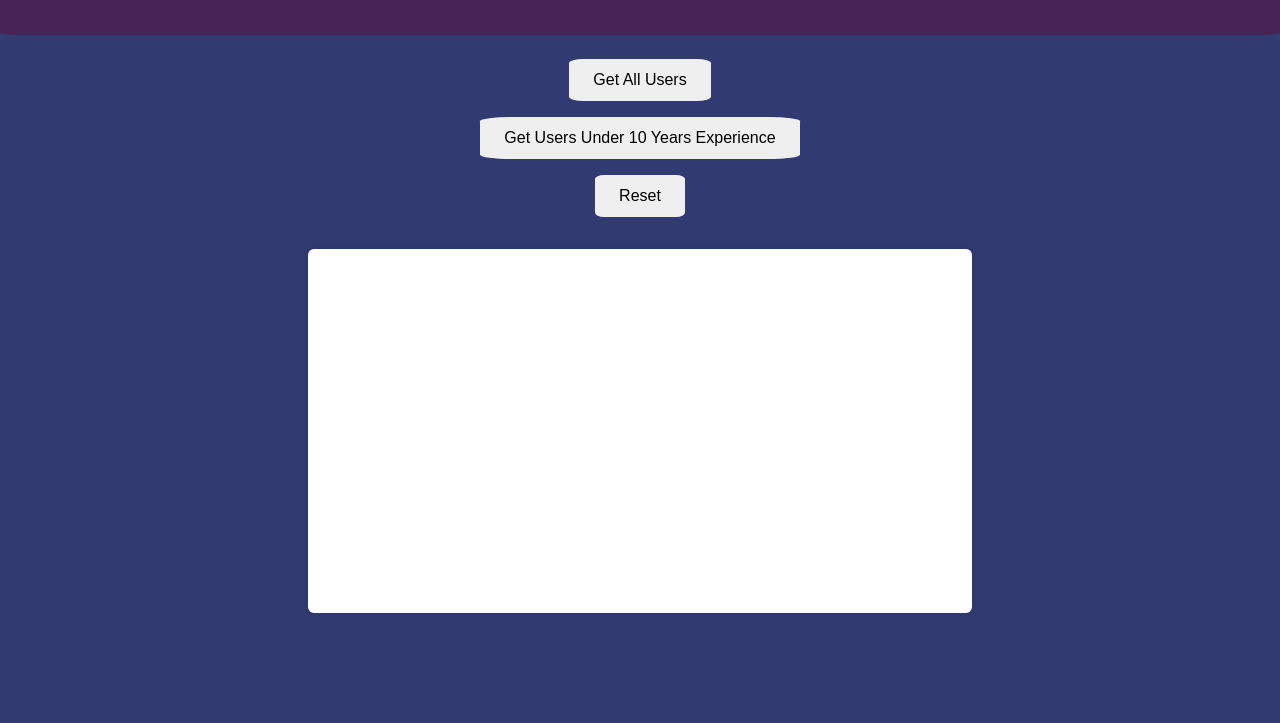
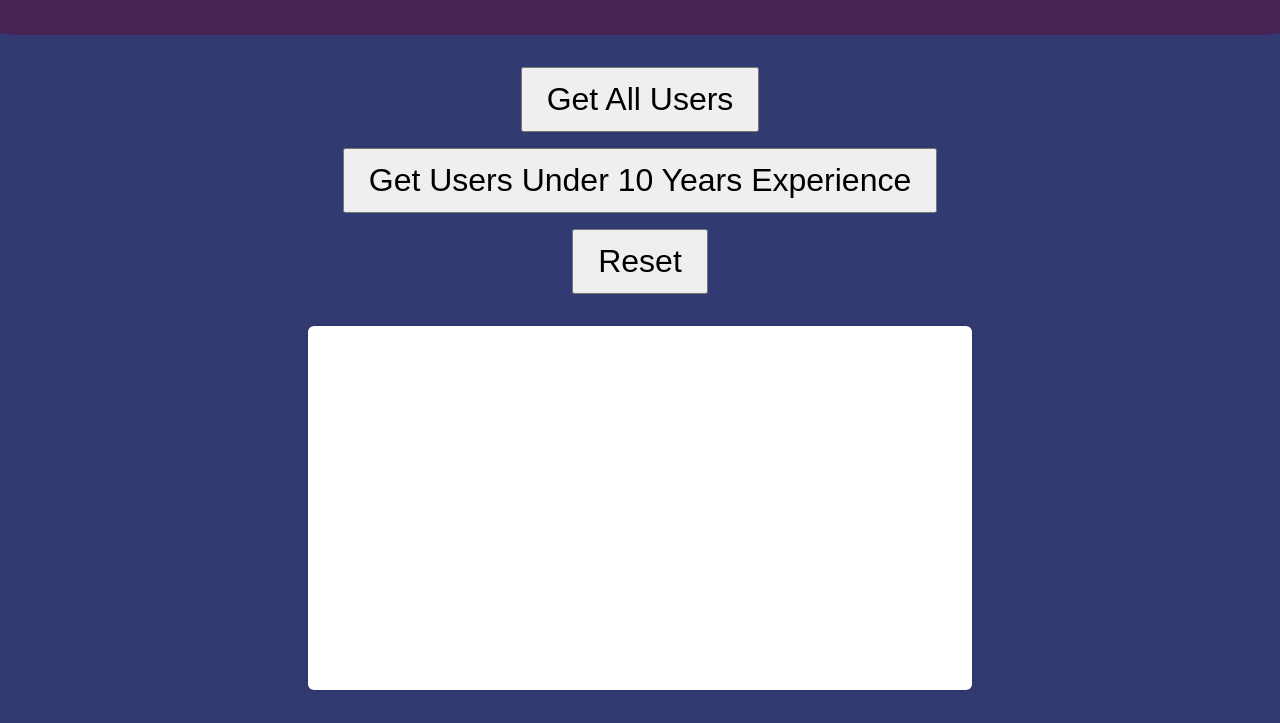
Before and after one commit to BuiltbyJaime/basic-fetch-practice, a plain HTML site: page Files/index.html in a window 1280 px wide. Shown: the part 77-800 px from the top of the page. Drawn offline with Linux system fonts and the light colour scheme.

Commit message:
Included some styling changes

```diff
--- a/Files/styles.css
+++ b/Files/styles.css
@@ -2,17 +2,13 @@
 button {
   margin: 0.5rem;
   padding: 0.75rem 1.5rem;
-  font-size: 1rem;
-  border: none;
-  border-radius: 4px;
-  cursor: pointer;
-  border-radius: 10%;
+  font-size: 2rem;
 }
 
 #output {
   margin-top: 1.5rem;
   background: white;
-  width: 95%;
+  width: 97%;
   max-width: 600px;
   min-height: 300px;
   border-radius: 6px;
@@ -37,5 +33,5 @@ body {
   display: flex;
   flex-direction: column;
   align-items: center;
-  padding: 1rem;
+  padding: 1.5rem;
 }
```
